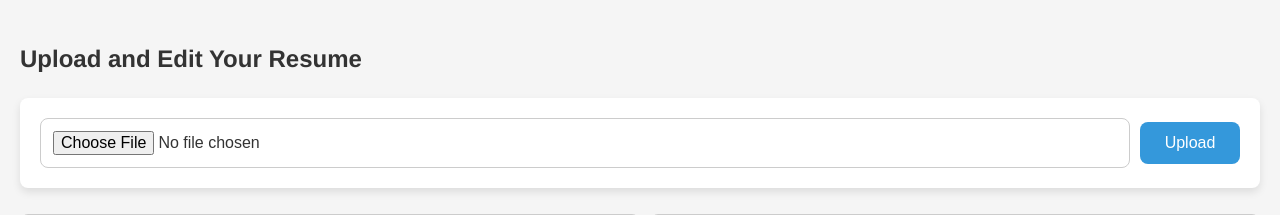
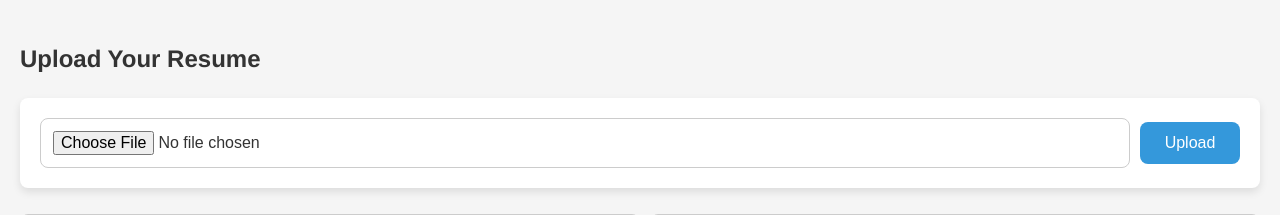
Before and after one commit to kegsmr/cover-letter-generator, a Flask app: page /resume in a window 1280 px wide. Shown: the part 70-285 px from the top of the page. Run offline with Flask 3, Linux system fonts and the light colour scheme; some libraries are stand-ins or nearby versions.

Commit message:
UI enhancements.

```diff
--- a/templates/resume.html
+++ b/templates/resume.html
@@ -4,7 +4,7 @@
     <script src="https://cdn.jsdelivr.net/npm/marked/marked.min.js"></script>
     <script defer src="/static/js/markdown-editor.js"></script>
 
-    <h1>Upload and Edit Your Resume</h1>
+    <h1>Upload Your Resume</h1>
 
     <div id="content">
 
```
Also changed, not shown: templates/letter.html (+4 -4 lines).
